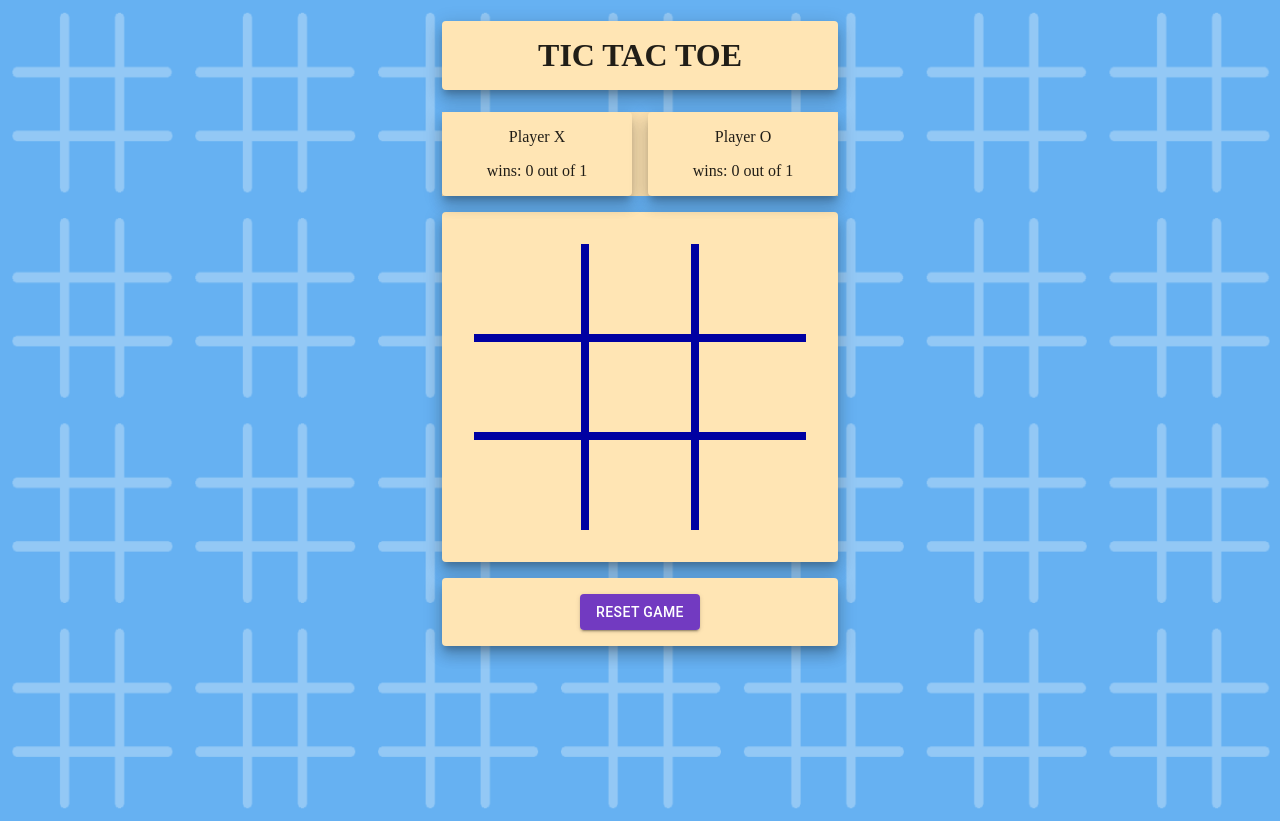
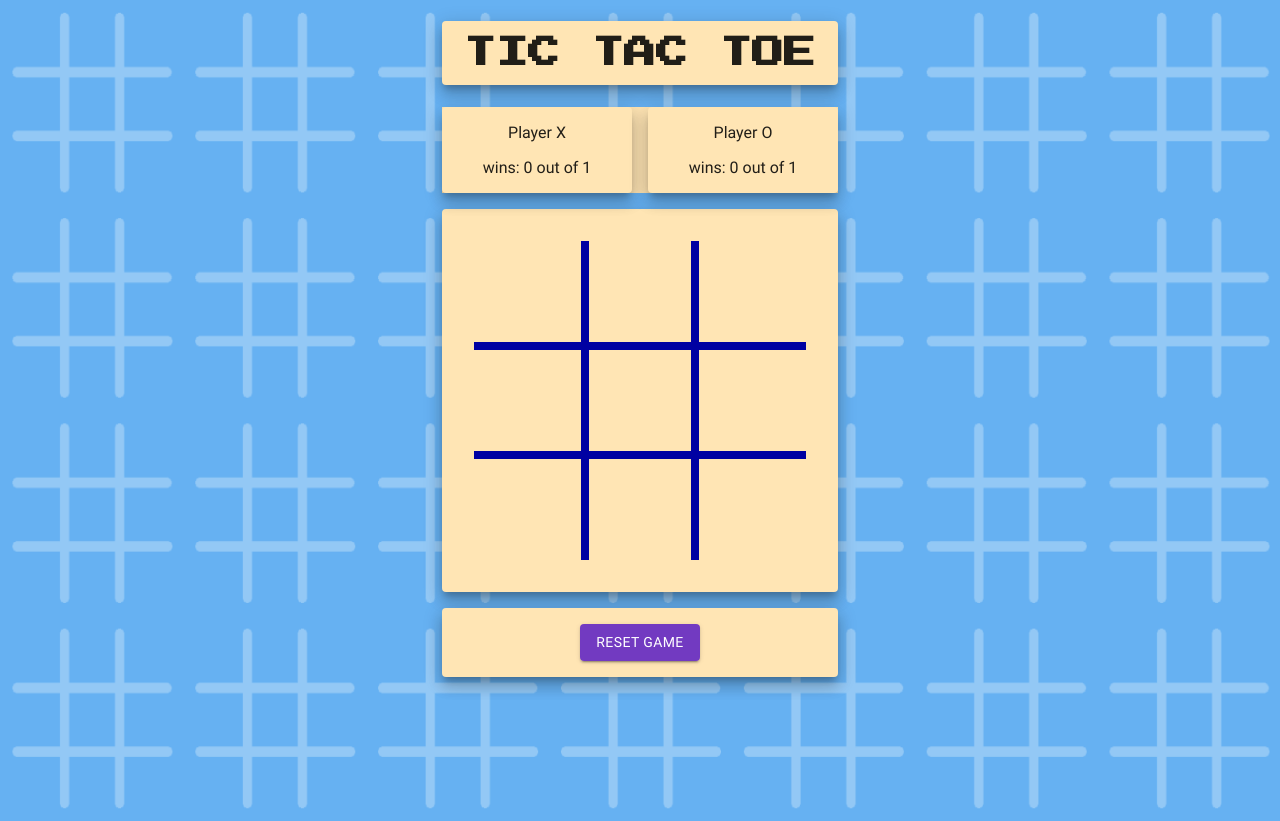
Before and after one commit to rojrun/tic-tac-toe, a React (Create React App) app: page / in a window 1280 px wide. Both pictures are taken after a click on the button "TWO PLAYERS". Built offline with nearby package versions, Linux system fonts and the light colour scheme.

Commit message:
general styling complete

```diff
--- a/src/components/GameBoard.tsx
+++ b/src/components/GameBoard.tsx
@@ -129,9 +129,8 @@ const GameBoard = (
                     <Box
                       component="div"
                     >
-                      { !string ? <span>&nbsp;&nbsp;&nbsp;&nbsp;</span> : <span>&nbsp;{string}&nbsp;</span> }
+                      { !string ? <span>&nbsp;</span> : <span>{string}</span> }
                     </Box>
-
                   </Grid>
                 )
               })
--- a/src/css/App.css
+++ b/src/css/App.css
@@ -1,4 +1,13 @@
+@font-face {
+  font-family: "PressStart2P";
+  src: url("../fonts/PressStart2P-Regular.ttf") format("truetype");
+}
+@font-face {
+  font-family: "Roboto";
+  src: url("../fonts/Roboto-Regular.ttf") format("truetype");
+}
 body {
+  font-family: "Roboto", sans-serif;
   background: #66B1F2 url("../images/tictactoeboard.png") round 1px 0;
   margin: 0;
   min-height: 100vh;
@@ -39,6 +48,7 @@ body #root div:first-child button {
 }
 
 #title, #winner {
+  font-family: "PressStart2P";
   padding-top: 1rem;
   padding-bottom: 1rem;
 }
@@ -65,7 +75,15 @@ body #root div:first-child button {
 
 #game_board .css-0 {
   border: 4px solid #0000a2;
-  height: 90px;
+  height: calc(1.78vw + 78.32px);
+  display: flex;
+  justify-content: center;
+  align-items: center;
+  align-content: center;
+}
+#game_board .css-0 span {
+  font-family: "Roboto";
+  font-size: calc(1.01vw + 46.22px);
 }
 #game_board div:first-child div:nth-child(1) > div {
   border-top: none;
--- a/src/sass/App.scss
+++ b/src/sass/App.scss
@@ -1,4 +1,5 @@
 @use "variables.scss";
+@use "mixins.scss";
 @use "global.scss";
 @use "title.scss";
 @use "startGame.scss";
--- a/src/sass/_gameBoard.scss
+++ b/src/sass/_gameBoard.scss
@@ -3,7 +3,16 @@
 #game_board {
   & .css-0 {
     border: 4px solid variables.$blue;
-    height: 90px;
+    height: calc(1.78vw + 78.32px);
+    display: flex;
+    justify-content: center;
+    align-items: center;
+    align-content: center;
+
+    & span {
+      font-family: "Roboto";
+      font-size: calc(1.01vw + 46.22px);
+    }
   }
 
   & div:first-child {
--- a/src/sass/_global.scss
+++ b/src/sass/_global.scss
@@ -1,6 +1,7 @@
 @use 'variables';
 
 body {
+  font-family: "Roboto", sans-serif;
   background: variables.$light-blue url("../images/tictactoeboard.png") round 1px 0;
   margin: 0;
   min-height: 100vh;
--- /dev/null
+++ b/src/sass/_mixins.scss
@@ -0,0 +1,9 @@
+@font-face {
+  font-family: "PressStart2P";
+  src: url("../fonts/PressStart2P-Regular.ttf") format("truetype");
+}
+
+@font-face {
+  font-family: "Roboto";
+  src: url("../fonts/Roboto-Regular.ttf") format("truetype");
+}
--- a/src/sass/_title.scss
+++ b/src/sass/_title.scss
@@ -1,6 +1,7 @@
 @use 'variables';
 
 #title, #winner {
+  font-family: "PressStart2P";
   padding-top: 1rem;
   padding-bottom: 1rem;
 }
```
Also changed, not shown: src/fonts/PressStart2P-Regular.ttf (added), src/fonts/Roboto-Regular.ttf (added).
